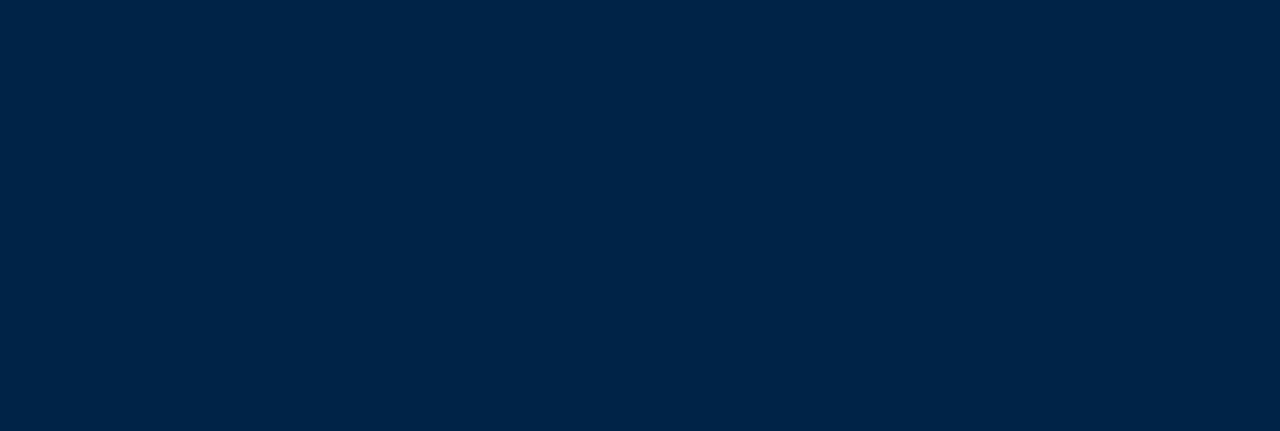
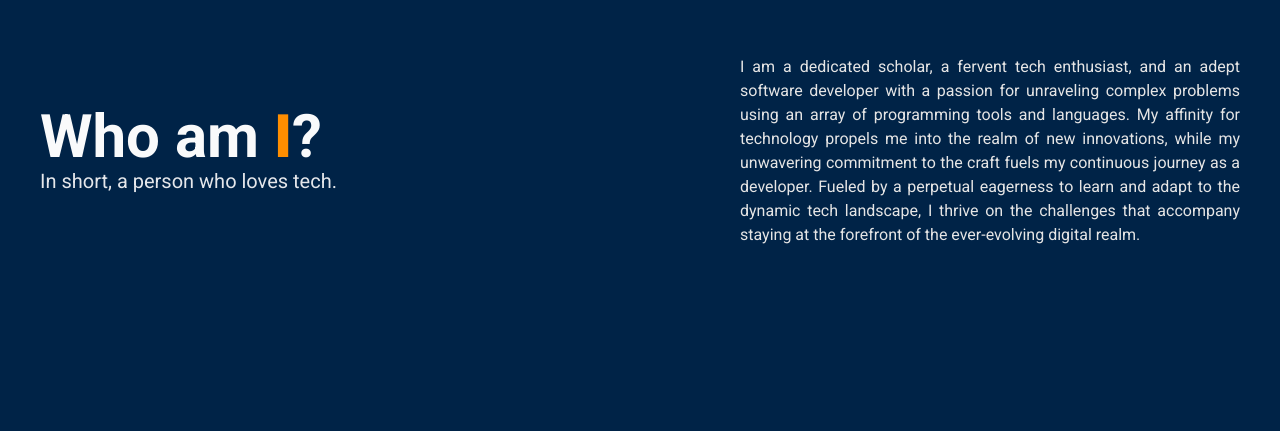
Before and after one commit to arpan404/portfolio-v2, a Next.js app: page / in a window 1280 px wide. Shown: the part 1049-1480 px from the top of the page. Before the commit the page ends 800 px from the top, so only its background shows below. Built offline with nearby package versions, Linux system fonts and the light colour scheme.

Commit message:
Made aboutme screen

```diff
--- a/app/page.tsx
+++ b/app/page.tsx
@@ -1,11 +1,14 @@
-import Intro from "@/components/misc/Intro";
-import TopNavBar from "@/components/navs/TopNavBar";
+
+import AboutmeScreen from "@/components/screens/AboutmeScreen";
 import IntroScreen from "@/components/screens/IntroScreen";
+import KnowledgeScreen from "@/components/screens/KnowledgeScreen";
 
 export default function Home() {
   return (
     <>
       <IntroScreen />
+      <AboutmeScreen />
+      <KnowledgeScreen/>
     </>
   );
 }
--- /dev/null
+++ b/components/misc/Aboutme.tsx
@@ -0,0 +1,30 @@
+import React from "react";
+
+export default function Aboutme() {
+  return (
+    <div className="flex items-center justify-between flex-wrap gap-6 px-8 w-full md:px-10">
+      <div className="sm:flex-1 flex justify-center w-full sm:w-fit sm:justify-start">
+        <div className="">
+          <h2 className="sm:text-6xl text-gray-50 font-bold text-5xl">
+            Who am <span className="font-black text-[#ff8e00]">I</span>?
+          </h2>
+          <h3 className="text-gray-200 sm:text-xl text-lg sm:w-[350px] text-justify">
+            In short, a person who loves tech.
+          </h3>
+        </div>
+      </div>
+      <div className="sm:flex-1 flex justify-center w-full sm:w-fit sm:justify-end">
+        <p className="text-justify text-neutral-200 max-w-[500px]">
+          I am a dedicated scholar, a fervent tech enthusiast, and an adept
+          software developer with a passion for unraveling complex problems
+          using an array of programming tools and languages. My affinity for
+          technology propels me into the realm of new innovations, while my
+          unwavering commitment to the craft fuels my continuous journey as a
+          developer. Fueled by a perpetual eagerness to learn and adapt to the
+          dynamic tech landscape, I thrive on the challenges that accompany
+          staying at the forefront of the ever-evolving digital realm.
+        </p>
+      </div>
+    </div>
+  );
+}
--- /dev/null
+++ b/components/misc/Knowledge.tsx
@@ -0,0 +1,7 @@
+import React from 'react'
+
+export default function Knowledge() {
+  return (
+    <div>Knowledge</div>
+  )
+}
--- /dev/null
+++ b/components/screens/AboutmeScreen.tsx
@@ -0,0 +1,10 @@
+import React from "react";
+import Aboutme from "../misc/Aboutme";
+
+export default function AboutmeScreen() {
+  return (
+    <div className="min-h-[100dvh] flex items-center">
+      <Aboutme />
+    </div>
+  );
+}
--- a/components/screens/IntroScreen.tsx
+++ b/components/screens/IntroScreen.tsx
@@ -5,7 +5,7 @@ import Intro from "../misc/Intro";
 export default function IntroScreen() {
   return (
     <>
-      <div className="h-[100dvh] relative flex items-center">
+      <div className="min-h-[100dvh] relative flex items-center">
         <div className="absolute w-full top-0">
           <TopNavBar />
         </div>
--- /dev/null
+++ b/components/screens/KnowledgeScreen.tsx
@@ -0,0 +1,10 @@
+import React from "react";
+import Knowledge from "../misc/Knowledge";
+
+export default function KnowledgeScreen() {
+  return (
+    <div className="min-h-[100dvh] flex items-center">
+      <Knowledge />
+    </div>
+  );
+}
```
